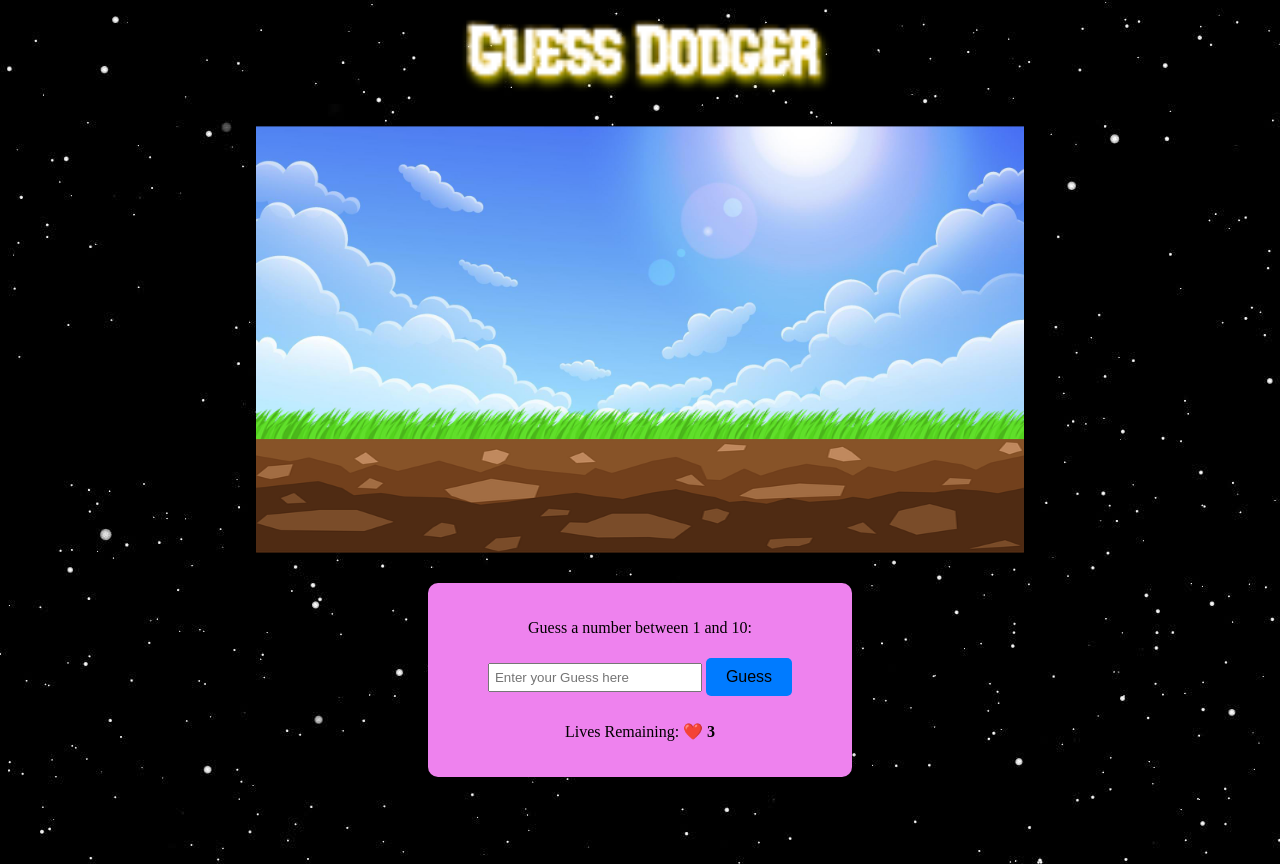
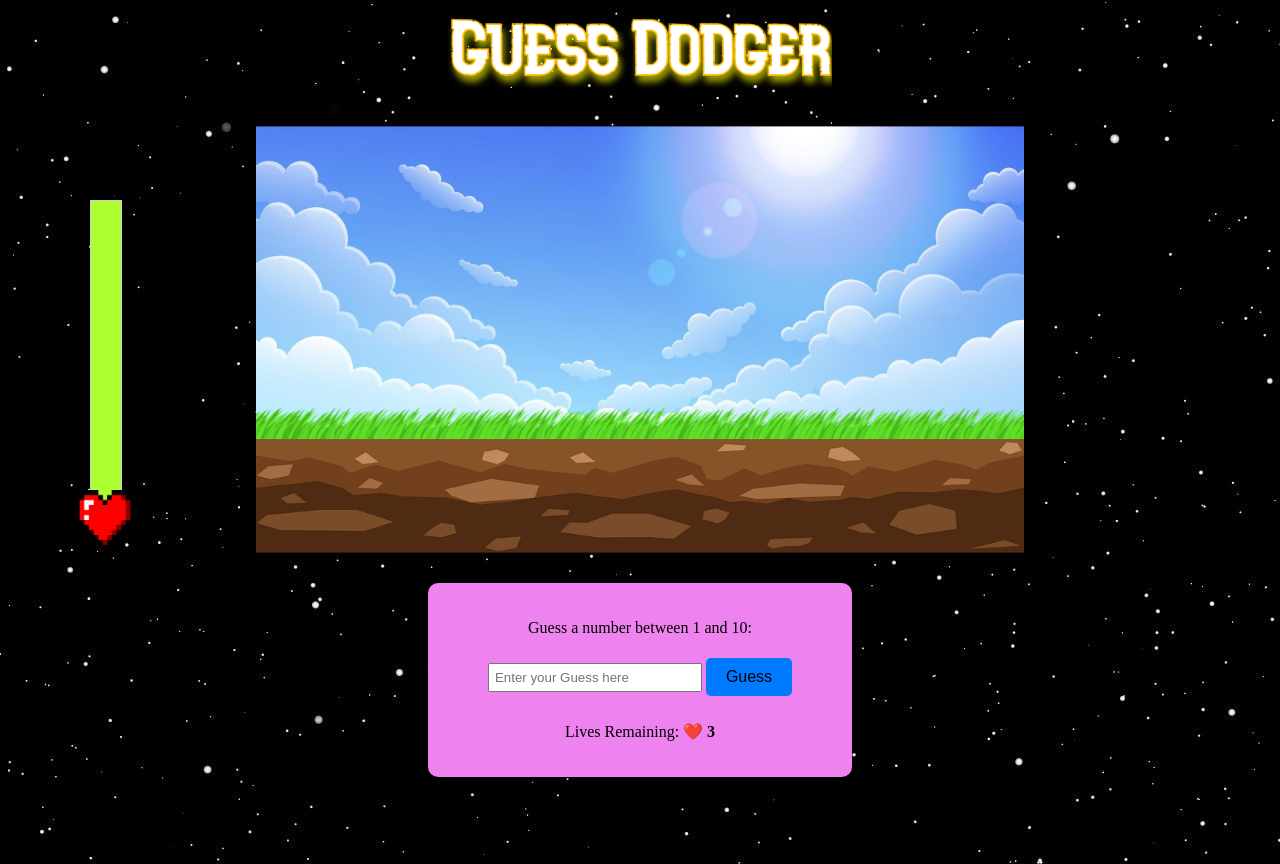
Before and after one commit to DarkPhoenix616/Raid-Activity---Number-Guesser, a plain HTML site: page main.html in a window 1280 px wide. Shown: the top 864 px of the page. Drawn offline with Linux system fonts and the light colour scheme.

Commit message:
Added a health bar

```diff
--- /dev/null
+++ b/healthstyles.css
@@ -0,0 +1,29 @@
+.HealthUI {
+    position: absolute;
+    left: 7%;
+    top: 25%;
+    overflow: hidden;
+    width: 30px;
+    height: 300px;
+    border: 1px solid #ccc;
+    background-color: #f0f0f0;
+    z-index: 1;
+}
+
+.HealthBar {
+    height: 100%;
+    width: 100%;
+    background-color: greenyellow;
+    transition: height 0.3s ease;
+}
+
+.Healthlogo {
+    position: absolute;
+    top: 65%;
+    left: 8.2%;
+    transform: translate(-50%, -50%);
+    width: 60px;
+    height: 60px;
+    opacity: 1;
+    z-index: 2;
+}
--- a/main.html
+++ b/main.html
@@ -3,6 +3,7 @@
   <head>
     <title>GuessDodger</title>
     <link rel="stylesheet" href="styles.css" />
+    <link rel="stylesheet" href="healthstyles.css">
     <script src="script.js"></script>
   </head>
 
@@ -10,11 +11,16 @@
     <div class="Images">
       <img src="./public/space.jpg" class="Space" draggable="false" />
       <div id="ImageContainer" draggable="false">
-        <img src="./public/title.png" class="Title Resize" />
+        <img src="./public/title1.png" class="Title Resize" />
         <img src="./public/sky.jpg" class="Sky Resize" />
         <img src="./public/ground.webp" class="Ground Resize" />
+        <img src="./public/heart.png" class="Healthlogo">
       </div>
     </div>
+    <div class = "HealthUI">
+      <div class = "HealthBar" id = "health"></div>
+      <script src = "healthlogic.js"></script>
+  </div>
     <div class="game-container">
       <div id="game-status">
         <form id="guess-form">
--- a/script.js
+++ b/script.js
@@ -1,4 +1,5 @@
 let lives = 3;
+const HB = document.getElementById('health');
 
 document.getElementById('guess-form').addEventListener('submit', function(event) {
     event.preventDefault();
@@ -28,6 +29,7 @@ function checkGuess() {
         messageElement.textContent = "Wrong! You got hit!";
         messageElement.style.color = "red";
         gameStatus.textContent="You have been Shot!!";
+        HB.style.height = (HB.offsetHeight-100) + 'px';
 
         if (lives === 0) {
             messageElement.textContent = "Game Over!";
```
Also changed, not shown: healthlogic.js (added), public/heart.png (added).
